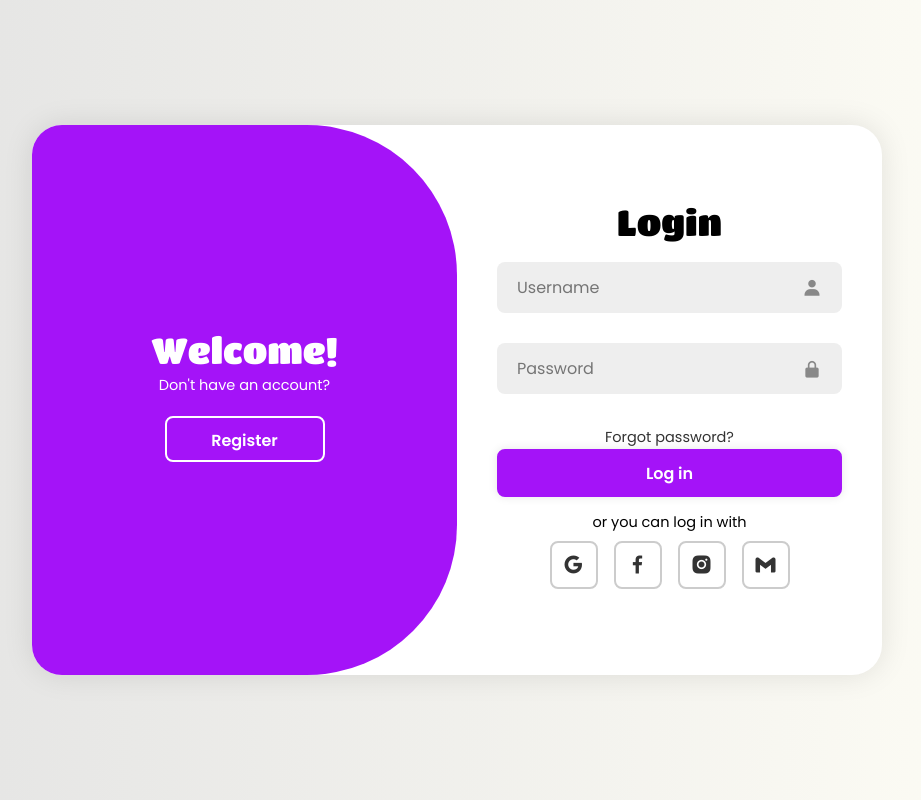
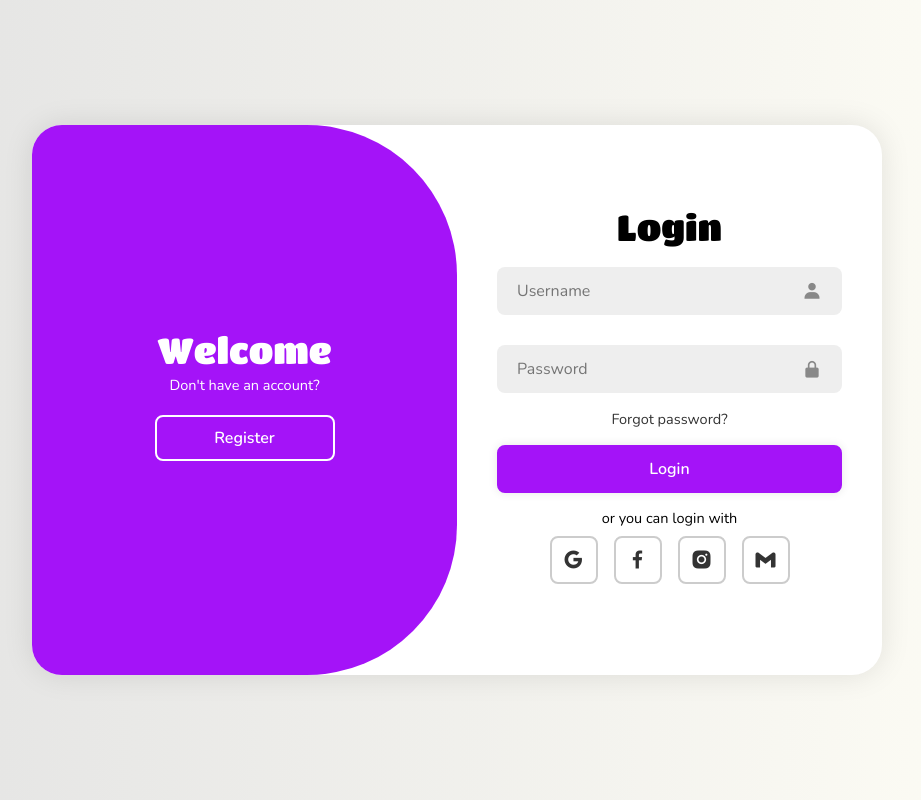
Before and after one commit to Igorshk10/Fan_fiction, a React (Create React App) app in the folder frontend/: page /auth in a window 1280 px wide. Shown: the whole page, without its empty margins (183-1104 px from the left). Built offline with nearby package versions, Linux system fonts and the light colour scheme; no server answers.

Commit message:
feat: add i18n translations for auth forms

```diff
--- a/frontend/src/components/AuthForm/AuthForm.jsx
+++ b/frontend/src/components/AuthForm/AuthForm.jsx
@@ -1,8 +1,10 @@
 import React, {useState} from "react";
 import style from "./AuthForm.module.css";
+import {useTranslation} from "react-i18next";
 
 function AuthForm() {
     const [active, setActive] = useState(false);
+    const { t } = useTranslation();
 
     return (
         <div className={style.authWrapper}>
@@ -10,25 +12,31 @@ function AuthForm() {
 
                 <div className={`${style.formBox} ${style.login}`}>
                     <form>
-                        <h1 className={style.titan}>Login</h1>
+                        <h1 className={style.titan}>{t("auth.loginForm.login")}</h1>
 
                         <div className={style.inputBox}>
-                            <input type="text" placeholder="Username" required/>
+                            <input type="text" placeholder={t("auth.placeholders.username")} required/>
                             <i className="bx bxs-user"></i>
                         </div>
 
                         <div className={style.inputBox}>
-                            <input type="password" placeholder="Password" required/>
+                            <input type="password" placeholder={t("auth.placeholders.password")}  required/>
                             <i className="bx bxs-lock-alt"></i>
                         </div>
 
                         <div className={style.forgotLink}>
-                            <a href="#" className={style.forgotPassword}>Forgot password?</a>
+                            <a href="#" className={style.forgotPassword}>
+                                {t("auth.loginForm.forgot")}
+                            </a>
                         </div>
 
-                        <button type="submit" className={style.btn}>Log in</button>
+                        <button type="submit" className={style.btn}>
+                            {t("auth.loginForm.login")}
+                        </button>
 
-                        <p className={style.formText}>or you can log in with</p>
+                        <p className={style.formText}>
+                            {t("auth.loginForm.socialMedia")}
+                        </p>
 
                         <div className={style.socialIcons}>
                             <a href="#"><i className="bx bxl-google"></i></a>
@@ -41,26 +49,32 @@ function AuthForm() {
 
                 <div className={`${style.formBox} ${style.register}`}>
                     <form>
-                        <h1 className={style.titan}>Registration</h1>
+                        <h1 className={style.titan}>
+                            {t("auth.registrationForm.registration")}
+                        </h1>
 
                         <div className={style.inputBox}>
-                            <input type="text" placeholder="Username" required/>
+                            <input type="text" placeholder={t("auth.placeholders.username")} required/>
                             <i className="bx bxs-user"></i>
                         </div>
 
                         <div className={style.inputBox}>
-                            <input type="email" placeholder="Email" required/>
+                            <input type="email" placeholder={t("auth.placeholders.email")} required/>
                             <i className="bx bxs-envelope-open bx-flip-horizontal"></i>
                         </div>
 
                         <div className={style.inputBox}>
-                            <input type="password" placeholder="Password" required/>
+                            <input type="password" placeholder={t("auth.placeholders.password")} required/>
                             <i className="bx bxs-lock-alt"></i>
                         </div>
 
-                        <button type="submit" className={style.btn}>Register</button>
+                        <button type="submit" className={style.btn}>
+                            {t("auth.registrationForm.register")}
+                        </button>
 
-                        <p>or you can register with</p>
+                        <p className={style.formText}>
+                            {t("auth.registrationForm.socialMedia")}
+                        </p>
 
                         <div className={style.socialIcons}>
                             <a href="#"><i className="bx bxl-google"></i></a>
@@ -73,24 +87,28 @@ function AuthForm() {
 
                 <div className={style.toggleBox}>
                     <div className={`${style.togglePanel} ${style.toggleLeft} ${active ? style.activeToggleLeft : ''}`}>
-                        <h1 className={style.titan}>Welcome!</h1>
-                        <p>Don't have an account?</p>
+                        <h1 className={style.titan}>
+                            {t("auth.loginForm.welcome")}
+                        </h1>
+                        <p>{t("auth.loginForm.question")}</p>
                         <button
                             className={style.btnToggle}
                             onClick={() => setActive(true)}
                         >
-                            Register
+                            {t("auth.loginForm.register")}
                         </button>
                     </div>
 
                     <div className={`${style.togglePanel} ${style.toggleRight} ${active ? style.activeToggleRight : ''}`}>
-                        <h1 className={style.titan}>Welcome Back!</h1>
-                        <p>Have an account?</p>
+                        <h1 className={style.titan}>
+                            {t("auth.registrationForm.welcomeBack")}
+                        </h1>
+                        <p>{t("auth.registrationForm.question")}</p>
                         <button
                             className={style.btnToggle}
                             onClick={() => setActive(false)}
                         >
-                            Log in
+                            {t("auth.loginForm.login")}
                         </button>
                     </div>
                 </div>
--- a/frontend/src/components/AuthForm/AuthForm.module.css
+++ b/frontend/src/components/AuthForm/AuthForm.module.css
@@ -1,15 +1,12 @@
-@import url('https://fonts.googleapis.com/css2?family=Poppins:ital,wght@0,100;0,200;0,300;0,400;0,500;0,600;0,700;0,800;0,900;1,100;1,200;1,300;1,400;1,500;1,600;1,700;1,800;1,900&display=swap');
-@import url('https://fonts.googleapis.com/css2?family=Titan+One&display=swap');
-
 .container *{
     margin: 0;
     padding: 0;
     box-sizing: border-box;
-    font-family: 'Poppins', sans-serif;
+    font-family: var(--main-font);
 }
 
 .titan{
-    font-family: 'Titan One', sans-serif;
+    font-family: var(--logo-font);
     font-weight: 100;
 }
 
@@ -114,7 +111,7 @@
     transition: all 0.3s ease;
 }
 
-.forgoLink{
+.forgotLink{
     margin: -15px 0 15px;
 }
 
@@ -159,7 +156,7 @@
 }
 
 .btnToggle{
-    width: 160px;
+    width: 180px;
     height: 46px;
     background-color: transparent;
     border: 2px solid #fff;
--- a/frontend/src/i18n/locales/en/common.json
+++ b/frontend/src/i18n/locales/en/common.json
@@ -16,5 +16,27 @@
     "story": "Our Story",
     "roadmap": "Roadmap",
     "community": "Community"
+  },
+  "auth" : {
+    "loginForm" : {
+      "welcome" :"Welcome",
+      "question" : "Don't have an account?",
+      "login" : "Login",
+      "forgot" : "Forgot password?",
+      "socialMedia" : "or you can login with",
+      "register" : "Register"
+    },
+    "registrationForm" : {
+      "welcomeBack" : "Welcome Back!",
+      "question" : "Have an account?",
+      "socialMedia" : "or you can register with",
+      "register" : "Register",
+      "registration": "Registration"
+    },
+    "placeholders": {
+      "username": "Username",
+      "password": "Password",
+      "email": "Email"
+    }
   }
 }
--- a/frontend/src/i18n/locales/ua/common.json
+++ b/frontend/src/i18n/locales/ua/common.json
@@ -16,5 +16,27 @@
     "story": "Наша історія",
     "roadmap": "План розвитку",
     "community": "Спільнота"
+  },
+  "auth": {
+    "loginForm": {
+      "welcome": "Ласкаво просимо",
+      "question": "Не маєте акаунта?",
+      "login": "Увійти",
+      "forgot": "Забули пароль?",
+      "socialMedia": "або увійдіть через",
+      "register": "Зареєструватися"
+    },
+    "registrationForm": {
+      "welcomeBack": "З поверненням!",
+      "question": "Вже маєте акаунт?",
+      "socialMedia": "або зареєструйтеся через",
+      "register": "Зареєструватися",
+      "registration": "Реєстрація"
+    },
+    "placeholders": {
+      "username": "Імʼя користувача",
+      "password": "Пароль",
+      "email": "Електронна пошта"
+    }
   }
 }
```
